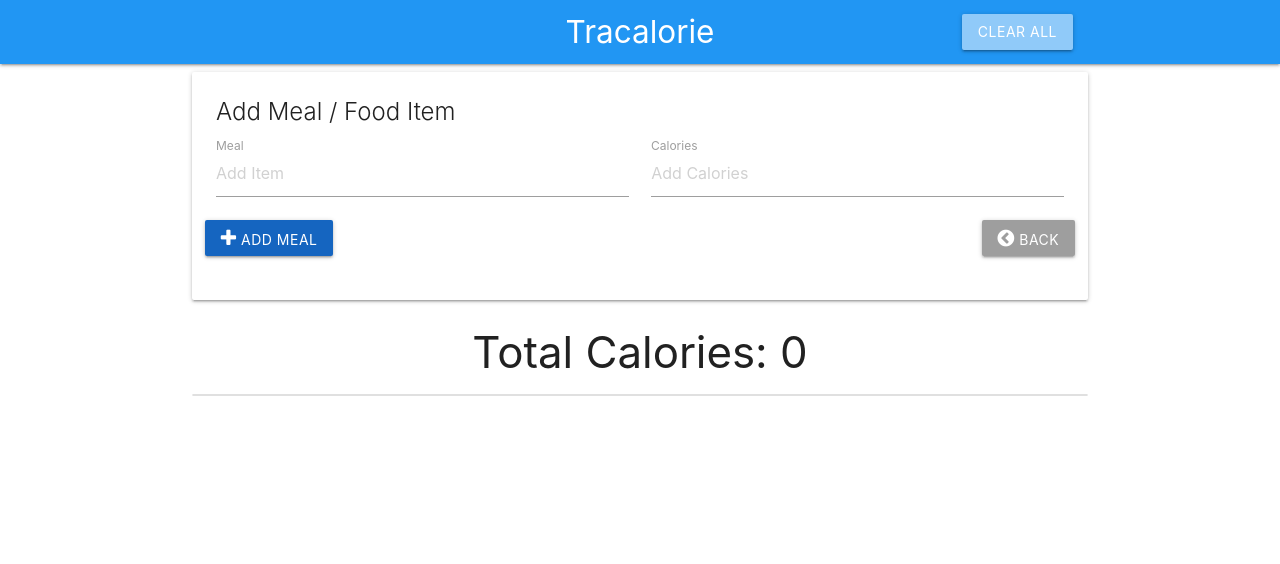
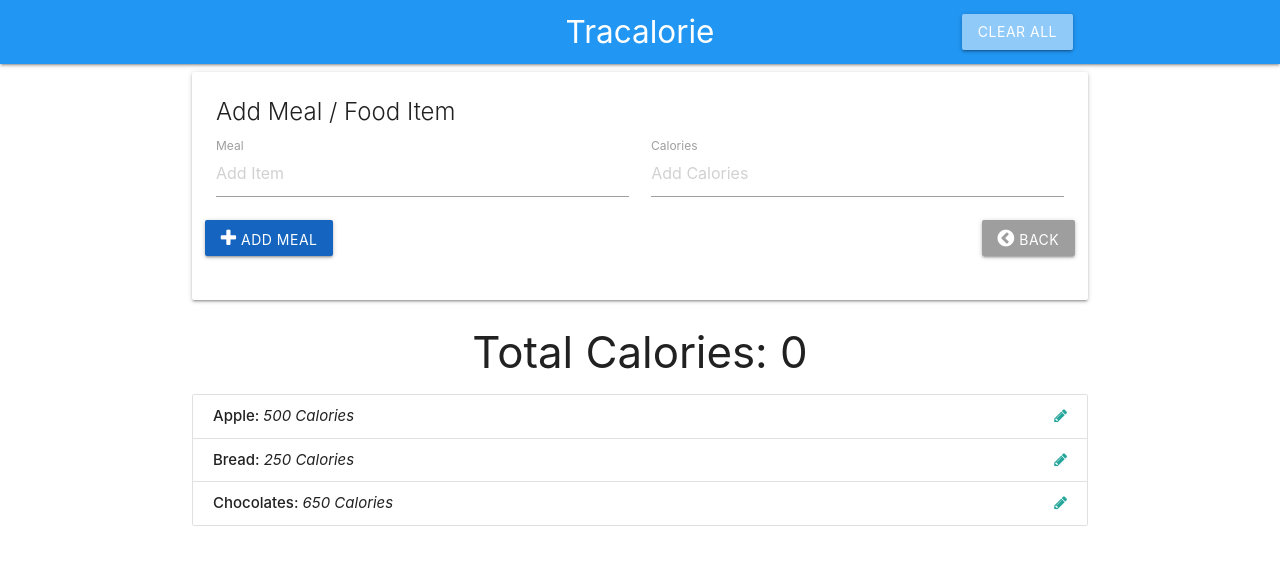
Before and after one commit to vzan2012/Tracalorie, a plain HTML site: page index.html in a window 1280 px wide. Drawn offline with nearby package versions, Linux system fonts and the light colour scheme.

Commit message:
feat(scripts): Populate the UI Items in the List

```diff
--- a/js/app.js
+++ b/js/app.js
@@ -14,9 +14,9 @@ const ItemCtrl = (function() {
   // Data Structures (State similar to React and Angular)
   const data = {
     items: [
-        {id: 0, name: 'Apple', calories: 500},
-        {id: 1, name: 'Bread', calories: 250},
-        {id: 2, name: 'Chocolates', calories: 650},
+      { id: 0, name: "Apple", calories: 500 },
+      { id: 1, name: "Bread", calories: 250 },
+      { id: 2, name: "Chocolates", calories: 650 }
     ],
     currentItem: null,
     totalCalories: 0
@@ -24,6 +24,7 @@ const ItemCtrl = (function() {
 
   //   Public Methods
   return {
+    getItems: () => data.items,
     logData: () => data
   };
 })();
@@ -31,9 +32,25 @@ const ItemCtrl = (function() {
 // UI Controller
 const UICtrl = (function() {
   //   console.log("UI Controller");
+  const UISelectors = {
+    itemList: '#item-list'
+  };
 
   //   Public Methods
-  return {};
+  return {
+    populateItemList: items => {
+      let html = "";
+
+      items.forEach(item => {
+        html += `<li class="collection-item" id="item-${item.id}">
+        <strong>${item.name}: </strong><em>${item.calories} Calories</em>
+        <a href="" class="secondary-content"><i class="edit-item fa fa-pencil"></i></a>
+      </li>`;
+      });
+
+      document.querySelector(UISelectors.itemList).innerHTML = html;
+    }
+  };
 })();
 
 // App Controller
@@ -42,7 +59,14 @@ const AppCtrl = (function(ItemCtrl, UICtrl) {
   // For the Initialization
   //   Public Methods
   return {
-    init: () => console.log("Initializing App...")
+    init: () => {
+      // Fetch the items from the data structure
+      const items = ItemCtrl.getItems();
+      // console.log(items);
+
+      // Populate the list with the items
+      UICtrl.populateItemList(items);
+    }
   };
 })(ItemCtrl, UICtrl);
 
```
Also changed, not shown: index.html (+3 -3 lines).
